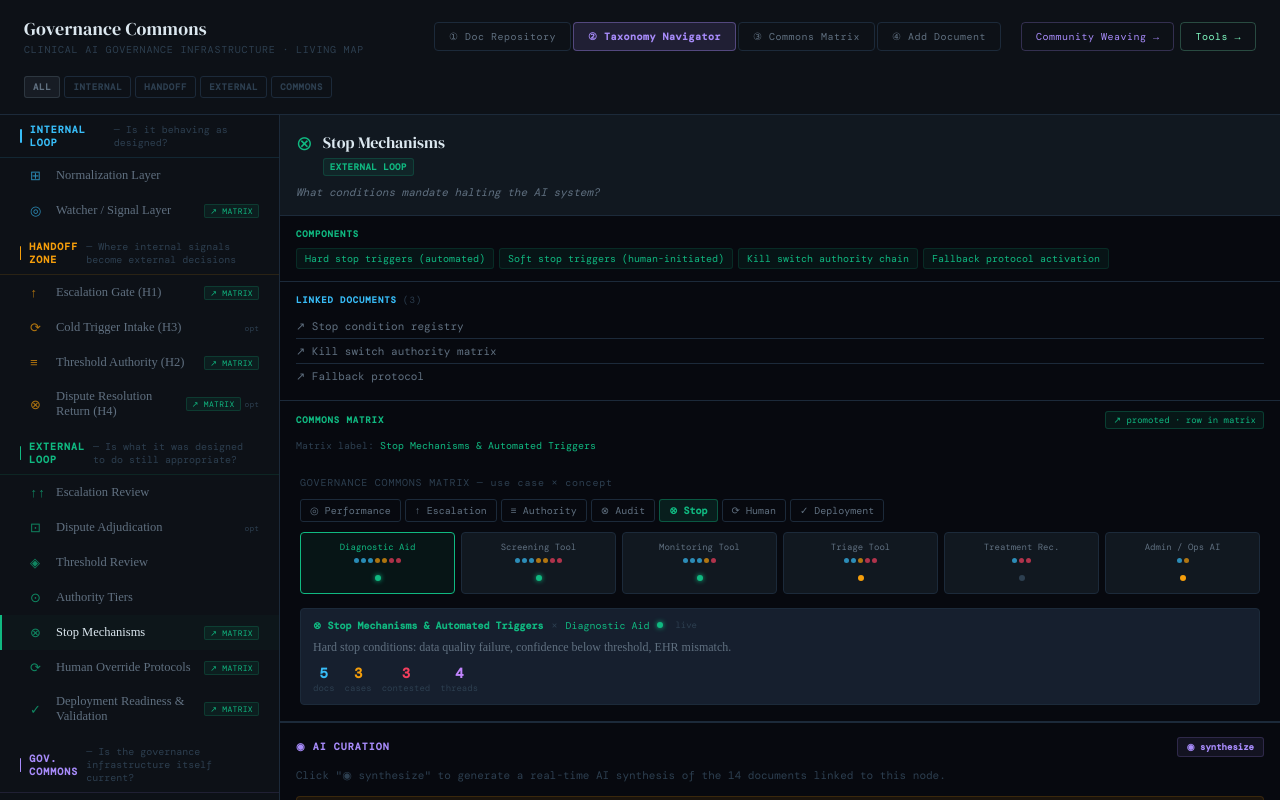
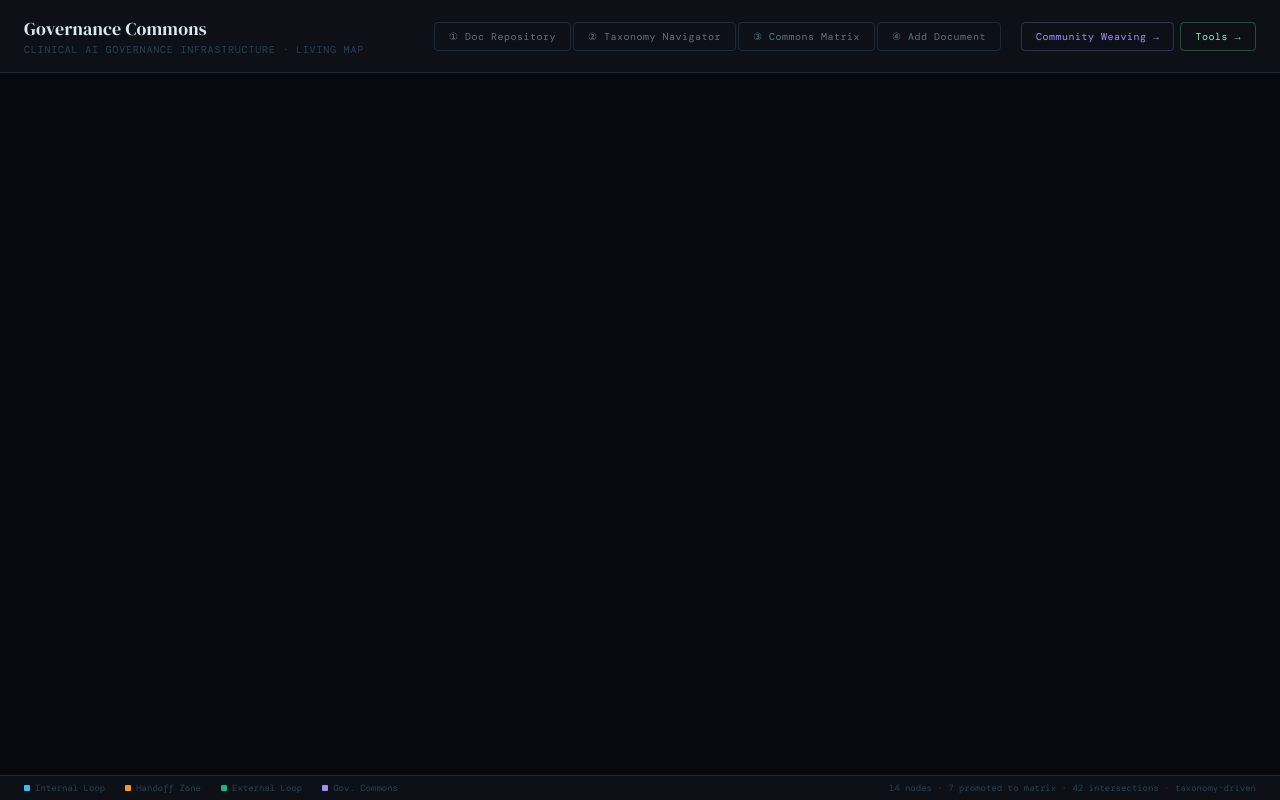
Before and after one commit to lindsayguvenc-coder/Healthcare-Governance-Commons, a React (Vite) app: page / in a window 1280 px wide. Shown: the top 800 px of the page. Built offline with nearby package versions, Linux system fonts and the light colour scheme.

Commit message:
Change initial activeLayer state to 'home'

```diff
--- a/src/GovernanceCommons.jsx
+++ b/src/GovernanceCommons.jsx
@@ -1,4 +1,5 @@
 import { useState, useEffect, useRef } from "react";
+import ConstellationMap from "./ConstellationMap";
 
 // ─── PALETTE ────────────────────────────────────────────────────────────────
 const C = {
@@ -1725,7 +1726,7 @@ function IntakePanel() {
 
 // ─── MAIN APP ─────────────────────────────────────────────────────────────────
 export default function GovernanceCommons() {
-  const [activeLayer, setActiveLayer] = useState("taxonomy");
+  const [activeLayer, setActiveLayer] = useState("home");
   const [activeNodeId, setActiveNodeId] = useState("stop");
   const [loopFilter, setLoopFilter] = useState("all");
   const [menuOpen, setMenuOpen] = useState(false);
```
